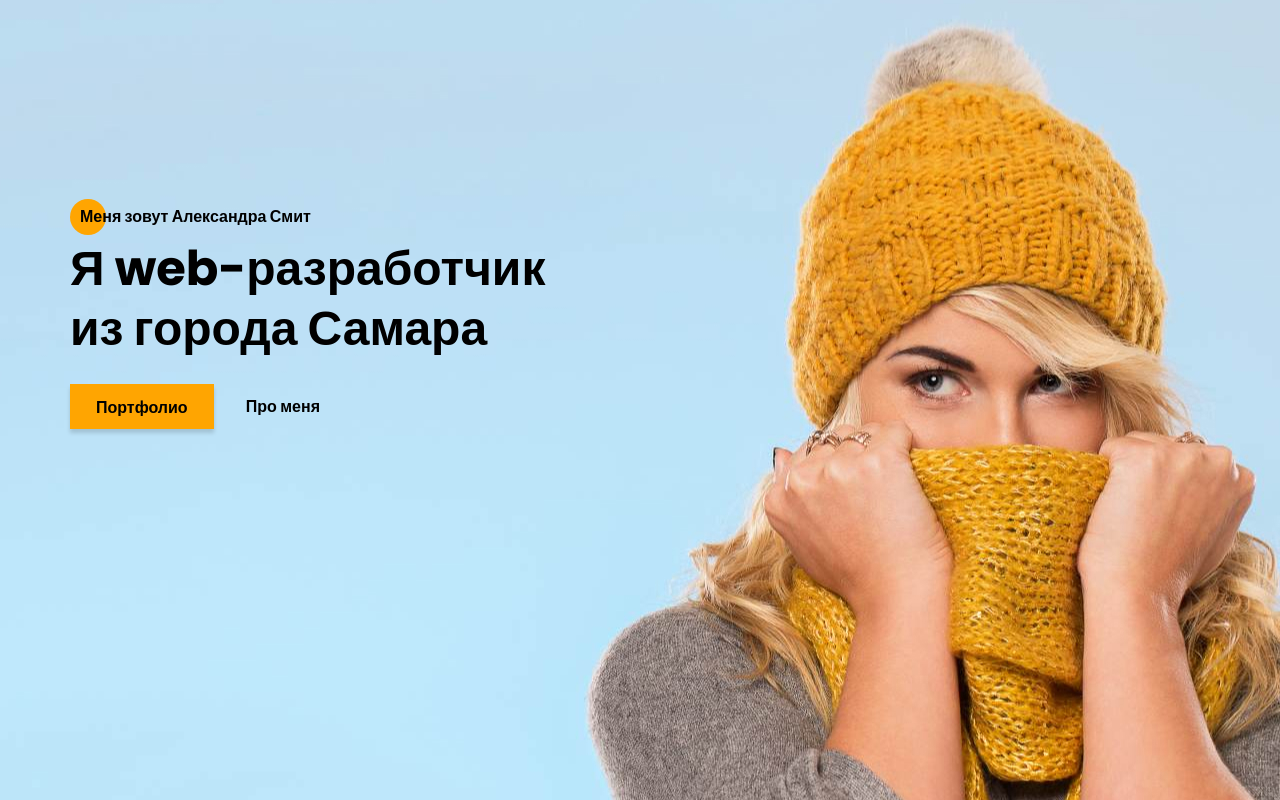
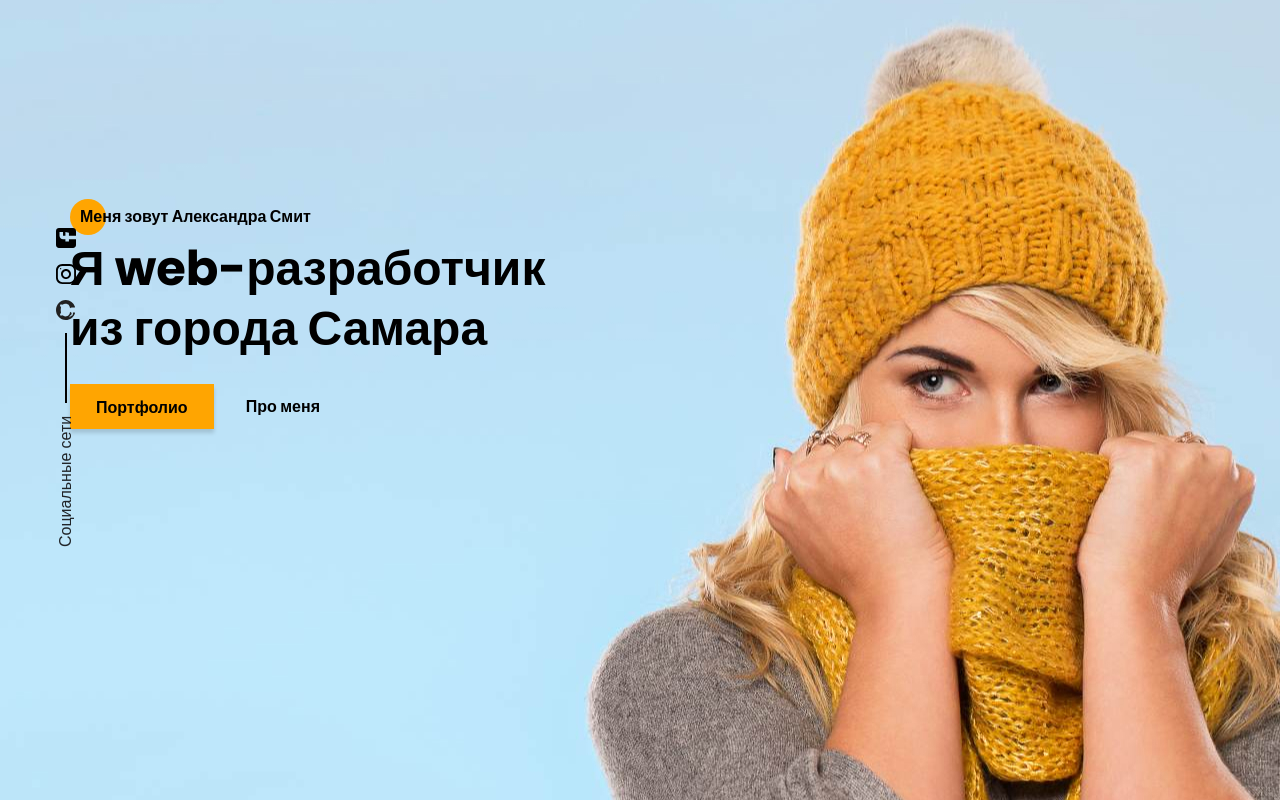
Before and after one commit to MuradKarimov11/My-portfolio, a website: page src/index.html in a window 1280 px wide. Drawn offline with nearby package versions, Linux system fonts and the light colour scheme; files that its build step writes are made by us from their sources; files whose address does not match are found by name.

Commit message:
add file sidepanel.scss

```diff
--- a/src/index.html
+++ b/src/index.html
@@ -44,6 +44,14 @@
     <link rel="stylesheet" href="css/style.min.css">
 </head>
 <body>
+    <aside class="sidepanel">
+        <a href="#" class="sidepanel__link"><img src="icons/social/facebook.svg" alt="Facebook"></a>
+        <a href="#" class="sidepanel__link"><img src="icons/social/instagram.svg" alt="instagram"></a>
+        <a href="#" class="sidepanel__link"><img src="icons/social/github.svg" alt="github"></a>
+
+        <div class="sidepanel__divider"></div>
+        <div class="sidepanel__text"><span>Социальные сети</span></div>
+    </aside>
 
     <section class="promo">
         <div class="container">
--- /dev/null
+++ b/src/sass/blocks/_sidepanel.scss
@@ -0,0 +1,26 @@
+.sidepanel {
+    position: fixed;
+    top: 225px;
+    left: 53px;
+    z-index: 3;
+    display: flex;
+    flex-direction: column;
+    justify-content: space-between;
+    height: 340px;
+    align-items: center;
+    &__divider {
+        width: 2px;
+        height: 70px;
+        background-color: #000;
+    }
+    &__text {
+        width: 25px;
+        height: 150px;
+        span {
+            transform: rotate(-90deg) translate(-30%,-260%);
+            display: block;
+            width: 150px;
+        }
+    }
+
+}
--- a/src/sass/style.scss
+++ b/src/sass/style.scss
@@ -18,3 +18,4 @@
 @import 'blocks/promo.scss';
 @import 'blocks/title.scss';
 @import 'blocks/button.scss';
+@import 'blocks/sidepanel.scss';
```
Also changed, not shown: dist/css/style.min.css, dist/index.html.
